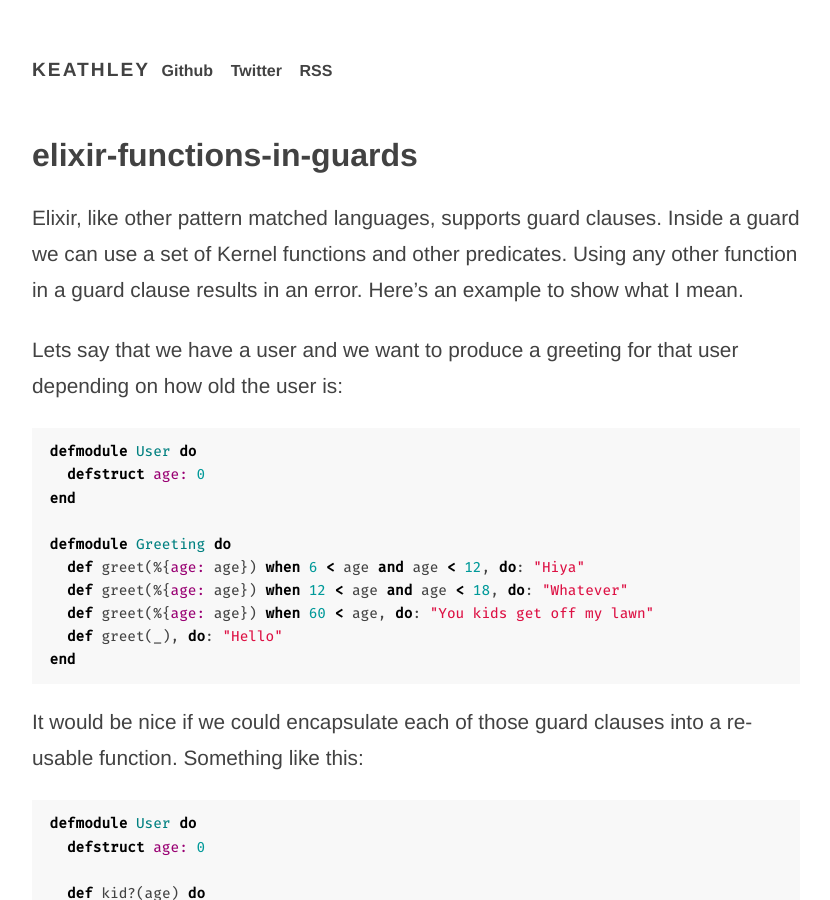
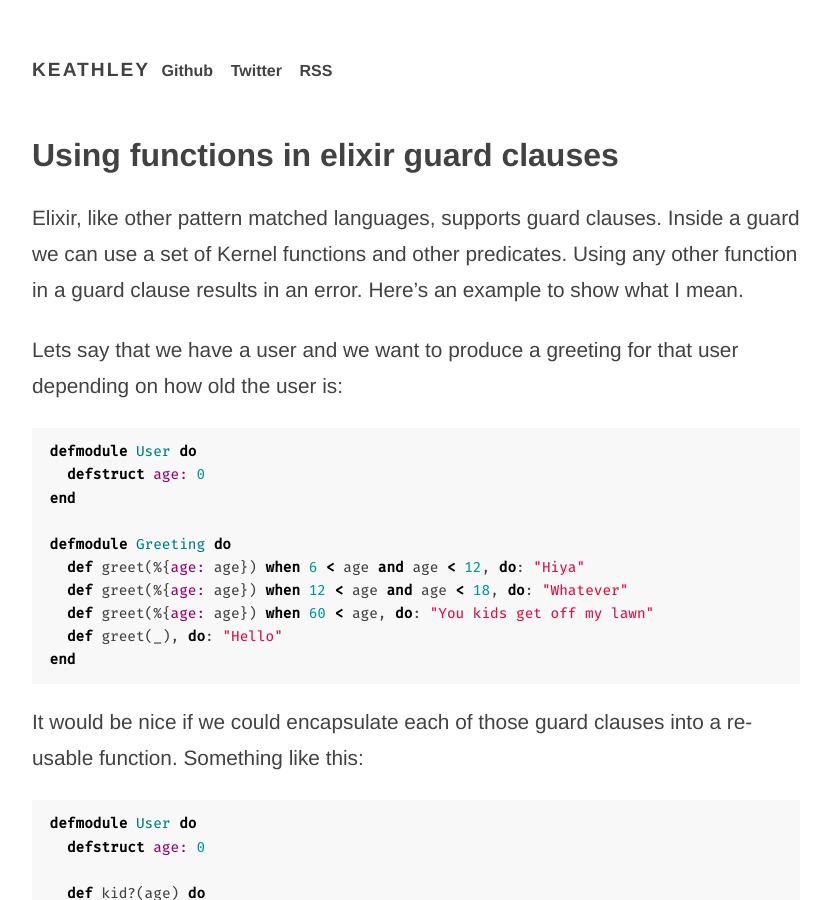
Before and after one commit to wojtekmach/keathley.github.io, a Jekyll site: the page built from _posts/2016/2016-04-09-elixir-functions-in-guards.markdown, in a window 1280 px wide and 900 px high. Shown: the whole window, without its empty margins (224-1054 px from the left). Built offline with Jekyll 4.4.1, drawn with Linux system fonts in a browser that asks for light colours; comment, search, counter and statistics services are not loaded.

Commit message:
Update guard clause title

```diff
--- a/_posts/2016/2016-04-09-elixir-functions-in-guards.markdown
+++ b/_posts/2016/2016-04-09-elixir-functions-in-guards.markdown
@@ -1,6 +1,6 @@
 ---
 layout: "post"
-title: "elixir-functions-in-guards"
+title: "Using functions in elixir guard clauses"
 date: "2016-04-09 20:29"
 ---
 
```
